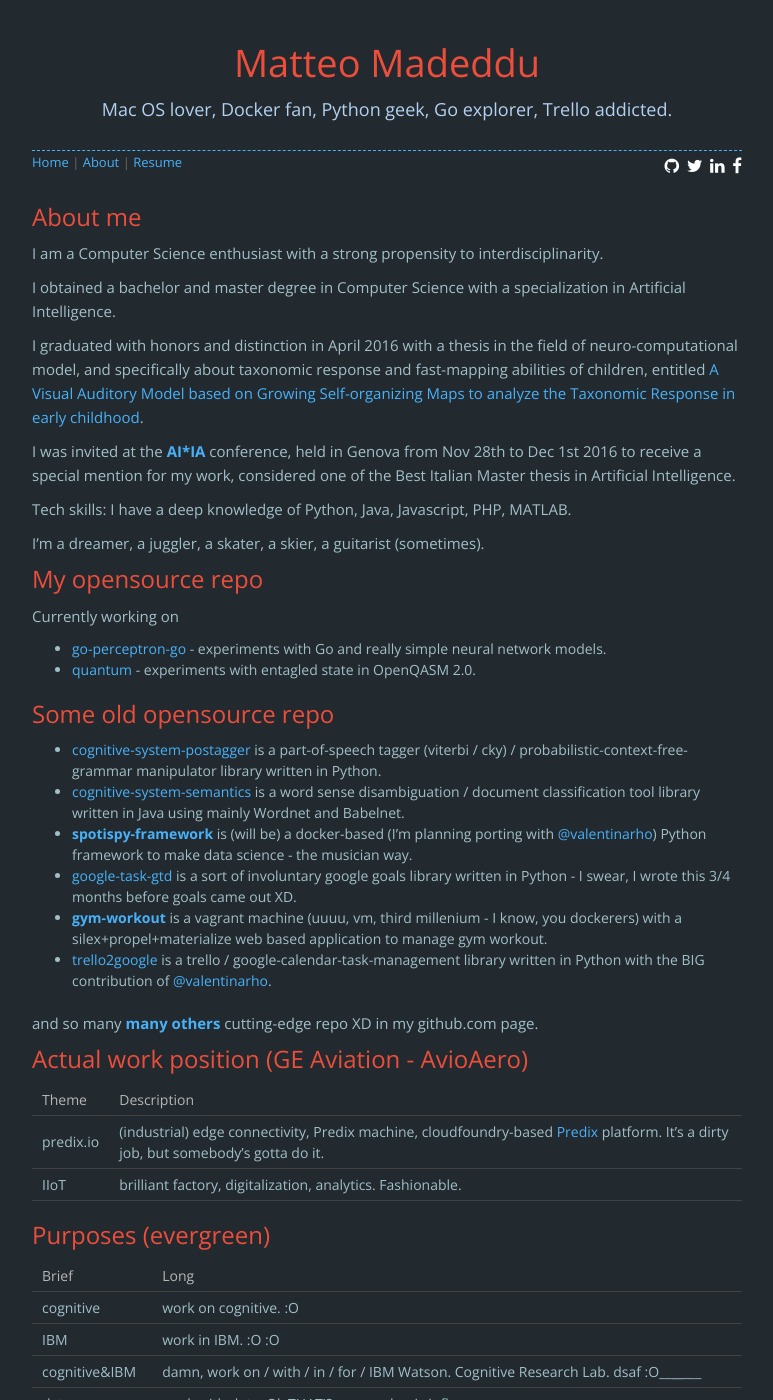
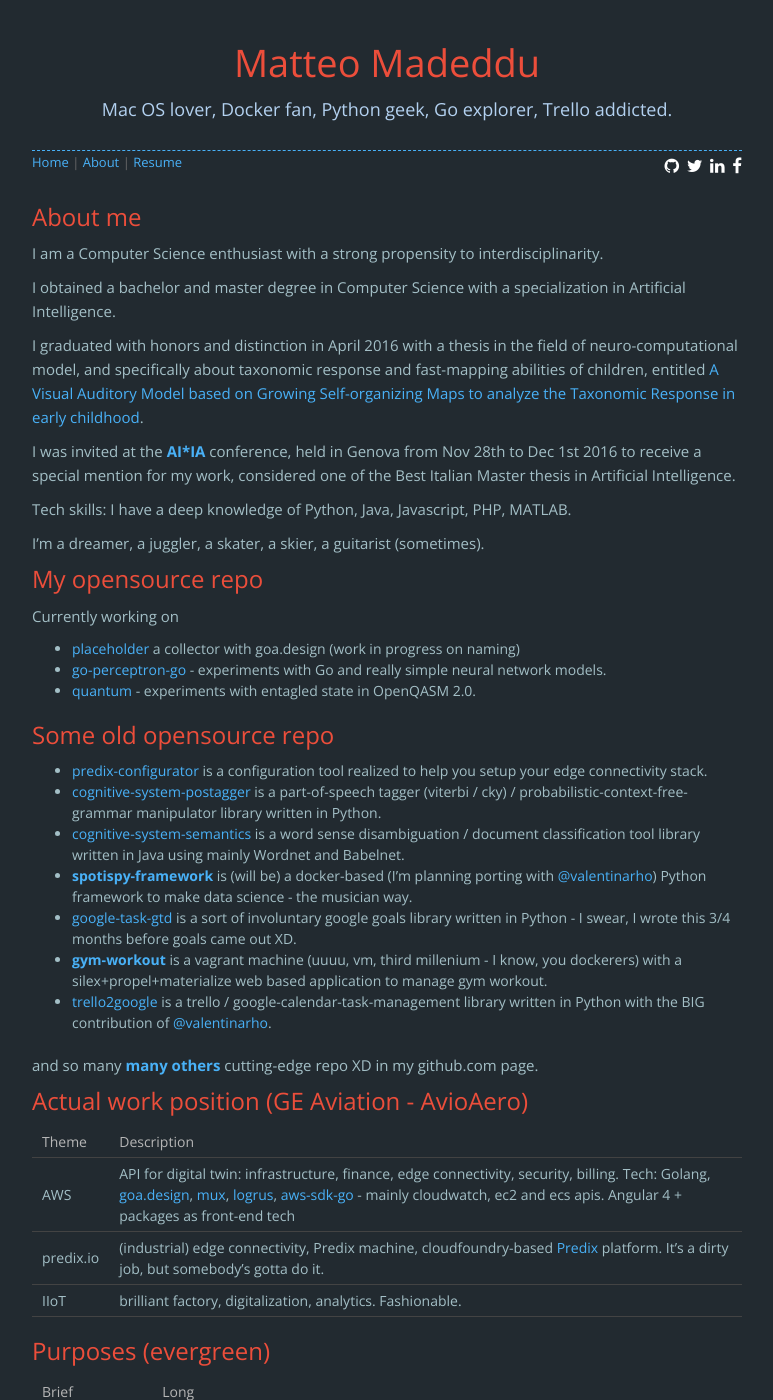
Before and after one commit to made2591/blog.madeddu.xyz, a Jekyll site: the page built from about.html, in a window 1280 px wide and 1400 px high. Shown: the whole window, without its empty margins (253-1026 px from the left). Built offline with Jekyll 4.4.1, drawn with Linux system fonts in a browser that asks for light colours; nearby versions of some CDN libraries; comment, search, counter and statistics services are not loaded.

Commit message:
Update github page

```diff
--- a/_data/about.yml
+++ b/_data/about.yml
@@ -16,11 +16,13 @@
 
   Currently working on
 
+  - [placeholder](#) a collector with goa.design (work in progress on naming)
   - [go-perceptron-go](http://github.com/made2591/go-perceptron-go) - experiments with Go and really simple neural network models.
   - [quantum](http://github.com/made2591/quantum) - experiments with entagled state in OpenQASM 2.0.
 
   ## Some old opensource repo
 
+  * [predix-configurator](https://github.com/made2591/predix-configurator) is a configuration tool realized to help you setup your edge connectivity stack.
   * [cognitive-system-postagger](https://github.com/made2591/cognitive-system-postagger) is a part-of-speech tagger (viterbi / cky) / probabilistic-context-free-grammar manipulator library written in Python.
   * [cognitive-system-semantics](https://github.com/made2591/cognitive-system-semantics) is a word sense disambiguation / document classification tool library written in Java using mainly Wordnet and Babelnet.
   * [__spotispy-framework__](https://made2591.github.com/spotispy-framework) is (will be) a docker-based (I'm planning porting with [@valentinarho](https://github.com/valentinarho)) Python framework to make data science - the musician way.
@@ -34,6 +36,7 @@
 
   | Theme  | Description |
   | ------ | ----------- |
+  | AWS | API for digital twin: infrastructure, finance, edge connectivity, security, billing. Tech: Golang, [goa.design](https://goa.design), [mux](https://github.com/gorilla/mux), [logrus](https://github.com/sirupsen/logrus), [aws-sdk-go](https://github.com/aws/aws-sdk-go) - mainly cloudwatch, ec2 and ecs apis. Angular 4 + packages as front-end tech|
   | predix.io | (industrial) edge connectivity, Predix machine, cloudfoundry-based [Predix](http://predix.io) platform. It's a dirty job, but somebody's gotta do it. |
   | IIoT   | brilliant factory, digitalization, analytics. Fashionable. |
 
```
Also changed, not shown: 1 other file.
